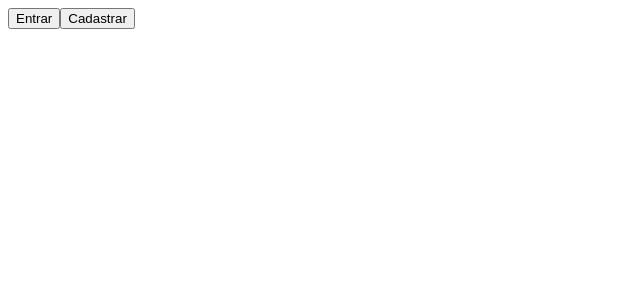
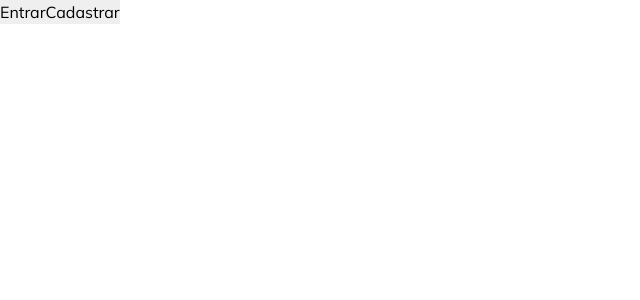
Before and after one commit to HemersonChaves/front-end_academia, a React (Vite) app: page / in a window 1280 px wide. Shown: the top 300 px of the page, without its empty margins (0-640 px from the left). Built offline with nearby package versions, Linux system fonts and the light colour scheme.

Commit message:
feat(css): adiciona font mulish e o css global com reset

```diff
--- a/index.html
+++ b/index.html
@@ -1,13 +1,18 @@
 <!DOCTYPE html>
 <html lang="en">
+
 <head>
   <meta charset="UTF-8" />
-    <link rel="icon" type="image/svg+xml" href="/vite.svg" />
+  <link rel="icon" type="image/svg+xml" href="/favicon.svg" />
   <meta name="viewport" content="width=device-width, initial-scale=1.0" />
-    <title>Vite + React + TS</title>
+  <link rel="preconnect" href="https://fonts.googleapis.com">
+  <link href="https://fonts.googleapis.com/css2?family=Mulish:wght@400;700&display=swap" rel="stylesheet">
+  <title>App-Treino</title>
 </head>
+
 <body>
   <div id="root"></div>
   <script type="module" src="/src/main.tsx"></script>
 </body>
+
 </html>
--- a/src/App.tsx
+++ b/src/App.tsx
@@ -1,5 +1,6 @@
 import { BrowserRouter, Route, Routes } from 'react-router-dom';
 import Login from './presentation/Page/login';
+import './style/global.css';
 
 function App() {
   return (
--- /dev/null
+++ b/src/style/global.css
@@ -0,0 +1,53 @@
+* {
+  box-sizing: border-box;
+  margin: 0;
+  padding: 0;
+}
+
+:root {
+  --soft-gray: #DAE1E4;
+  --light-gray: #F4F5F6;
+  --medium-gray: #959EA4;
+  --dark-gray: #424B51;
+  --green-500: #1CB481;
+}
+
+html,
+body {
+
+  font-family: 'Mulish', sans-serif;
+  height: 100%;
+}
+
+html {
+  font-size: 62.5%;
+}
+
+body {
+  font-size: 1.6rem;
+  line-height: 1.5;
+  -webkit-font-smoothing: antialiased;
+}
+
+input,
+button,
+textarea,
+select {
+  font: inherit;
+  border: none;
+}
+
+p,
+h1,
+h2,
+h3,
+h4,
+h5,
+h6 {
+  overflow-wrap: break-word;
+}
+
+a {
+  color: inherit;
+  text-decoration: none;
+}
```
Lines whose indentation alone changed are shown as unchanged.
